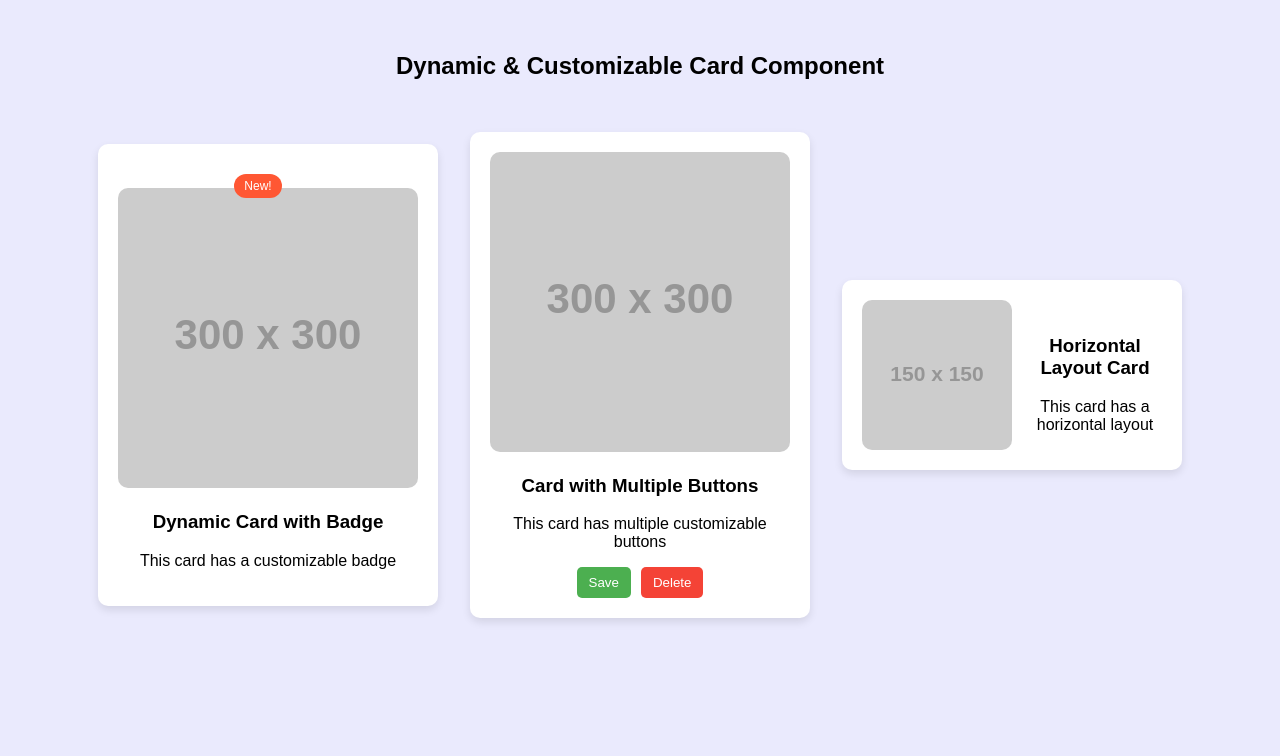
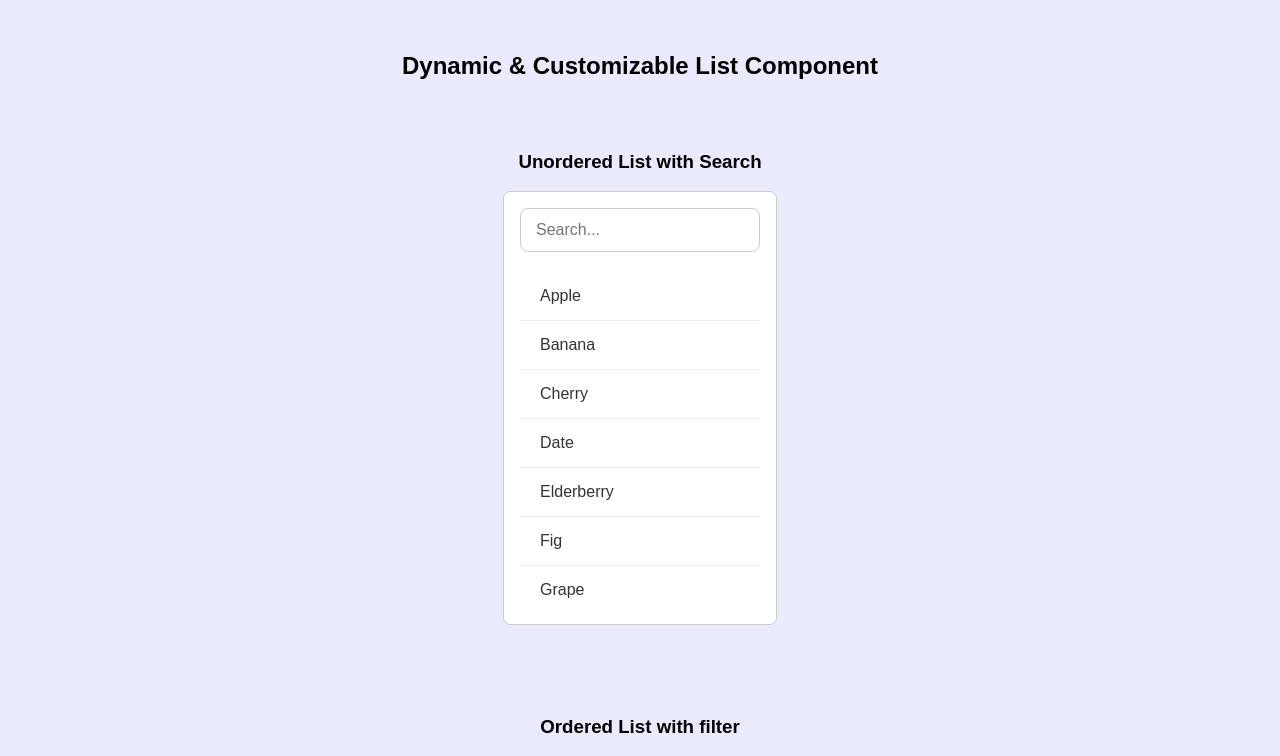
Before and after one commit to OptinexTech/react-components, a React (Create React App) app: page / in a window 1280 px wide. Shown: the top 756 px of the page. Built offline with nearby package versions, Linux system fonts and the light colour scheme.

Commit message:
List component

```diff
--- a/src/App.css
+++ b/src/App.css
@@ -12,9 +12,15 @@ body {
   background: #eaeafd;
 }
 
+.main-container {
+  display: flex;
+  flex-direction: column;
+  gap: 72px;
+}
+
 .container {
   display: flex;
+  flex-direction: column;
   justify-content: center;
   align-items: center;
-  gap: 32px;
 }
--- a/src/App.js
+++ b/src/App.js
@@ -1,42 +1,22 @@
 import './App.css';
-import Card from './components/Card';
+import List from './components/List';
 
 const App = () => {
+  const items = ['Apple', 'Banana', 'Cherry', 'Date', 'Elderberry', 'Fig', 'Grape'];
+
   return (
     <div className="App">
-      <h2>Dynamic & Customizable Card Component</h2>
-      <div className="container">
-        <Card
-          title={'Dynamic Card with Badge'}
-          description={'This card has a customizable badge'}
-          imageSrc={'https://via.placeholder.com/300'}
-          badge='New!'
-        />
+      <h2>Dynamic & Customizable List Component</h2>
+      <div className="main-container">
+        <div className="container">
+          <h3>Unordered List with Search</h3>
+          <List items={items} type='unordered' searchable={true} />
+        </div>
 
-        <Card
-          title={'Card with Multiple Buttons'}
-          description={'This card has multiple customizable buttons'}
-          imageSrc={'https://via.placeholder.com/300'}
-          buttons={[
-            {
-              label: 'Save',
-              onClick: () => alert('Saved'),
-              style: { backgroundColor: '#4CAF50' }
-            },
-            {
-              label: 'Delete',
-              onClick: () => alert('Deleted'),
-              style: { backgroundColor: '#f44336' }
-            }
-          ]}
-        />
-
-        <Card
-          title={'Horizontal Layout Card'}
-          description={'This card has a horizontal layout'}
-          imageSrc={'https://via.placeholder.com/150'}
-          layout='horizontal'
-        />
+        <div className="container">
+          <h3>Ordered List with filter</h3>
+          <List items={items} type='ordered' filterable={true} />
+        </div>
       </div>
     </div>
   );
--- /dev/null
+++ b/src/components/List/index.jsx
@@ -0,0 +1,52 @@
+import { useState } from "react";
+import './list.css';
+
+const List = ({
+  items = [],
+  type = 'unordered',
+  searchable = false,
+  filterable = false,
+  customStyles = {},
+  emptyMessage = 'No items found'
+}) => {
+  const [searchTerm, setSearchTerm] = useState('');
+
+  const filteredItems = items.filter(item =>
+    item.toLowerCase().includes(searchTerm.toLowerCase())
+  );
+
+  return (
+    <div className="list-container" style={customStyles}>
+      {searchable && (
+        <input
+          type="text"
+          placeholder="Search..."
+          value={searchTerm}
+          onChange={(e) => setSearchTerm(e.target.value)}
+          className="search-input"
+        />
+      )}
+      {filterable && (
+        <select
+          onChange={(e) => setSearchTerm(e.target.value)}
+          className="list-filter-select"
+        >
+          <option value={''}>All</option>
+          <option value={'A'}>Contains A</option>
+          <option value={'B'}>Contains B</option>
+        </select>
+      )}
+      {filteredItems.length > 0 ? (
+        <ul className={`list ${type}`}>
+          {filteredItems.map((item, index) => (
+            <li key={index} className="list-item">{item}</li>
+          ))}
+        </ul>
+      ) : (
+        <p>{emptyMessage}</p>
+      )}
+    </div>
+  )
+};
+
+export default List;
--- /dev/null
+++ b/src/components/List/list.css
@@ -0,0 +1,68 @@
+.list-container {
+  background: #fff;
+  display: flex;
+  flex-direction: column;
+  width: 240px;
+  height: 400px;
+  overflow-y: auto;
+  padding: 16px;
+  margin: 0 auto;
+  border: 1px solid #ccc;
+  border-radius: 8px;
+}
+
+.search-input,
+.list-filter-select {
+  padding: 12px 15px;
+  margin-bottom: 20px;
+  border: 1px solid #ccc;
+  border-radius: 8px;
+  font-size: 16px;
+}
+
+.search-input:focus,
+.list-filter-select:focus {
+  border-color: #007bff;
+  outline: none;
+}
+
+.list {
+  list-style: none;
+  padding: 0;
+  margin: 0;
+}
+
+.list-item {
+  padding: 15px 20px;
+  border-bottom: 1px solid #eee;
+  font-size: 16px;
+  color: #333;
+  transition: background-color 0.3s;
+}
+
+.list-item:last-child {
+  border-bottom: none;
+}
+
+.list-item:hover {
+  background-color: #f1f1f1;
+  cursor: pointer;
+}
+
+.empty-message {
+  text-align: center;
+  color: #666;
+  font-size: 18px;
+  margin-top: 32px;
+}
+
+@media (max-width: 480px) {
+  .list-container {
+    width: 95%;
+    margin: 20px auto;
+  }
+
+  .list-item {
+    padding: 10px 15px;
+  }
+}
```
